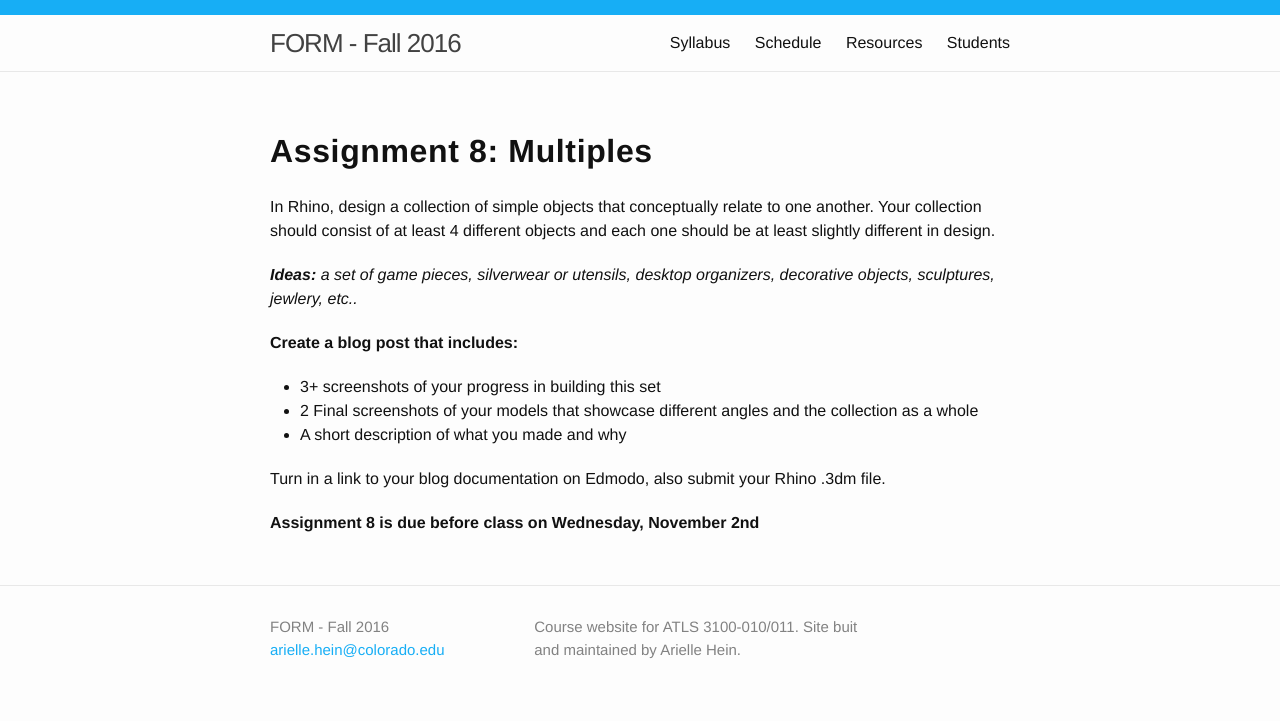
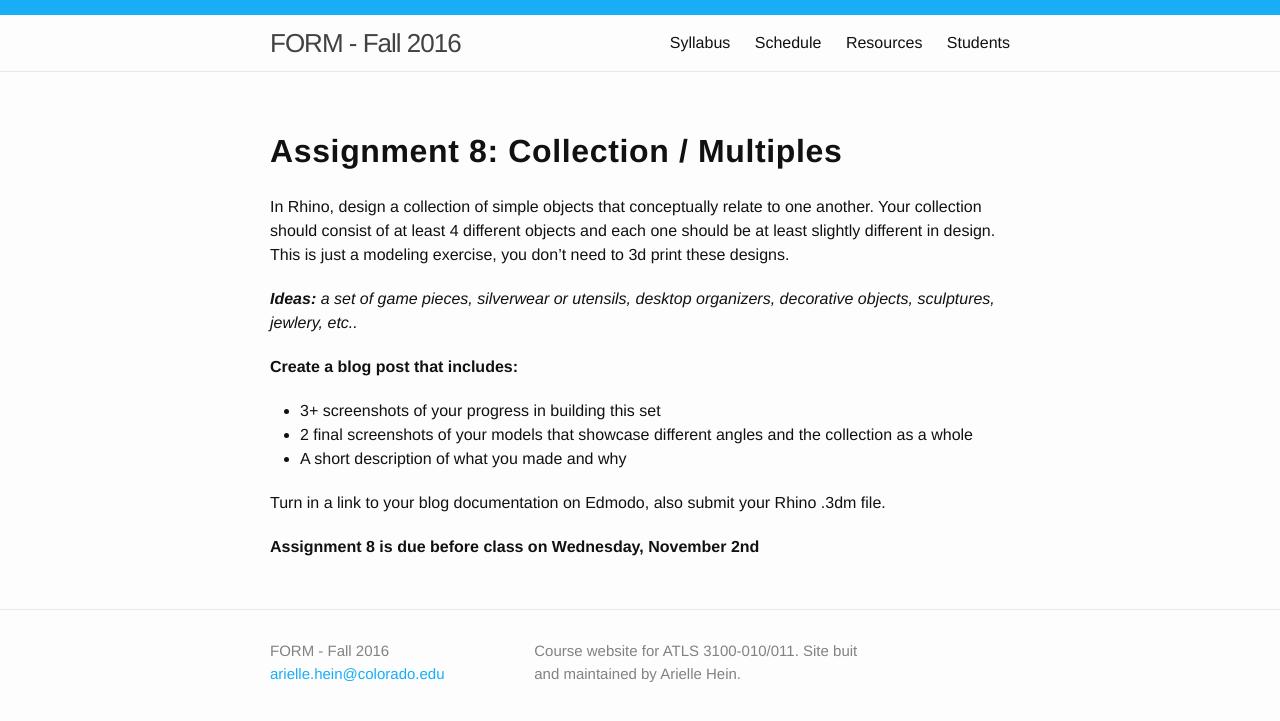
Before and after one commit to coloringchaos/form-fall-16, a Jekyll site: the page built from assignments/assignment-8.md, in a window 1280 px wide. Shown: the top 721 px of the page. Built offline with Jekyll 4.4.1, drawn with Linux system fonts in a browser that asks for light colours.

Commit message:
assignment 8

```diff
--- a/assignments/assignment-8.md
+++ b/assignments/assignment-8.md
@@ -4,16 +4,16 @@ title: Assignment 8
 permalink: /assignment-8/
 ---
 
-# Assignment 8: Multiples
+# Assignment 8: Collection / Multiples
 
-In Rhino, design a collection of simple objects that conceptually relate to one another. Your collection should consist of at least 4 different objects and each one should be at least slightly different in design.
+In Rhino, design a collection of simple objects that conceptually relate to one another. Your collection should consist of at least 4 different objects and each one should be at least slightly different in design. This is just a modeling exercise, you don't need to 3d print these designs.
 
 ***Ideas:** a set of game pieces, silverwear or utensils, desktop organizers, decorative objects, sculptures, jewlery, etc..*
 
 **Create a blog post that includes:**
 
 + 3+ screenshots of your progress in building this set
-+ 2 Final screenshots of your models that showcase different angles and the collection as a whole
++ 2 final screenshots of your models that showcase different angles and the collection as a whole
 + A short description of what you made and why
 
 Turn in a link to your blog documentation on Edmodo, also submit your Rhino .3dm file.
```
